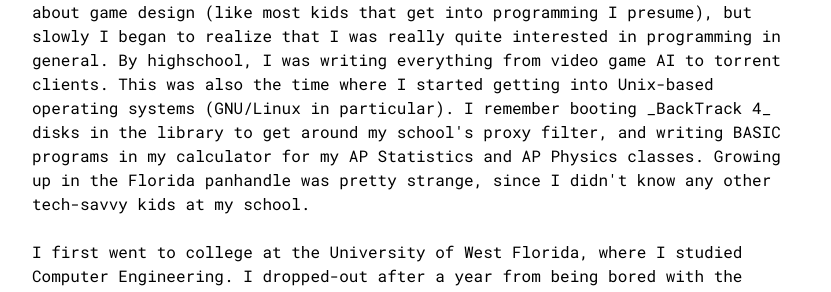
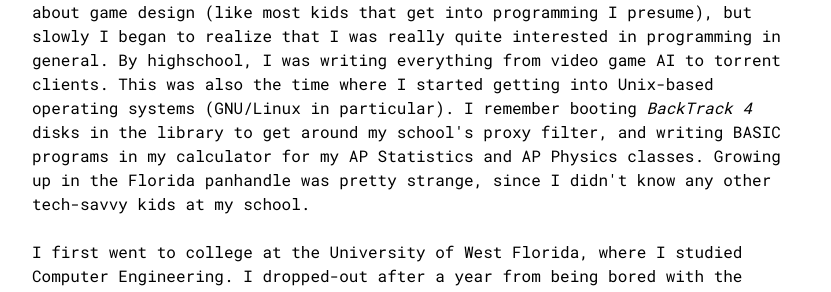
Before and after one commit to HarrisonTotty/harrisontotty.github.io, a Jekyll site: the page built from about/index.html, in a window 1280 px wide. Shown: the part 269-561 px from the top of the page, without its empty margins (224-1055 px from the left). Built offline with Jekyll 4.4.1, drawn with Linux system fonts in a browser that asks for light colours; some of the changed text lies outside the part shown.

```diff
--- a/about/index.html
+++ b/about/index.html
@@ -8,7 +8,7 @@ title: About
 </p>
 
 <p>
-  I started programming at around 8 or 9 years old. Back then, I only really cared about game design (like most kids that get into programming I presume), but slowly I began to realize that I was really quite interested in programming in general. By highschool, I was writing everything from video game AI to torrent clients. This was also the time where I started getting into Unix-based operating systems (GNU/Linux in particular). I remember booting _BackTrack 4_ disks in the library to get around my school's proxy filter, and writing BASIC programs in my calculator for my AP Statistics and AP Physics classes. Growing up in the Florida panhandle was pretty strange, since I didn't know any other tech-savvy kids at my school.
+  I started programming at around 8 or 9 years old. Back then, I only really cared about game design (like most kids that get into programming I presume), but slowly I began to realize that I was really quite interested in programming in general. By highschool, I was writing everything from video game AI to torrent clients. This was also the time where I started getting into Unix-based operating systems (GNU/Linux in particular). I remember booting <i>BackTrack 4</i> disks in the library to get around my school's proxy filter, and writing BASIC programs in my calculator for my AP Statistics and AP Physics classes. Growing up in the Florida panhandle was pretty strange, since I didn't know any other tech-savvy kids at my school.
 </p>
 
 <p>
```
